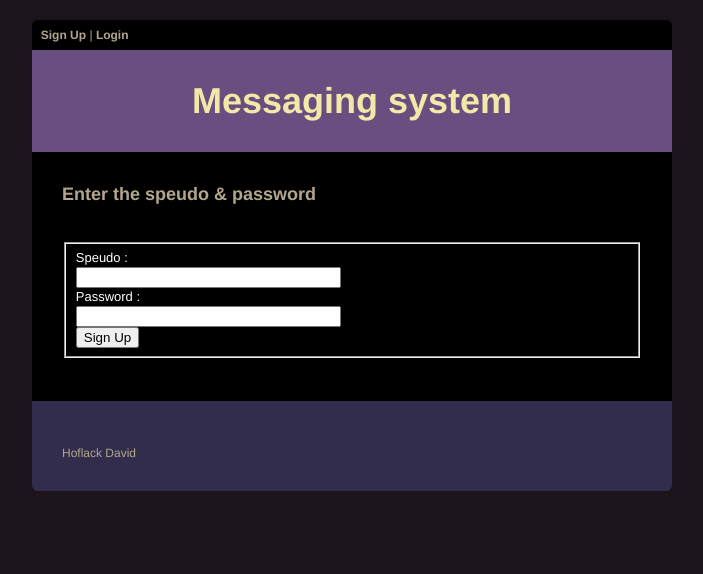
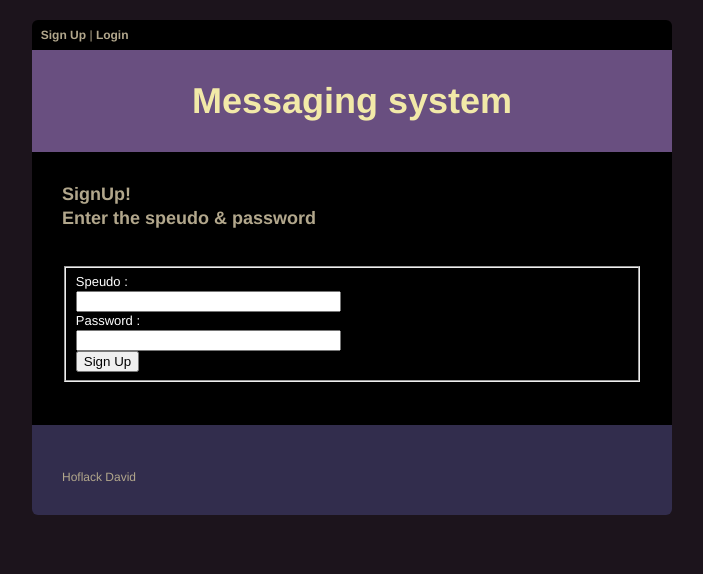
Before and after one commit to DrSithis/MessagingSystem, a PHP site: page /signup.php in a window 1280 px wide. Shown: the top 574 px of the page, without its empty margins (288-991 px from the left). Run offline with PHP 8.4, Linux system fonts and the light colour scheme.

Commit message:
signup regler

```diff
--- a/signup.php
+++ b/signup.php
@@ -1,13 +1,13 @@
 <?php
-
 require_once dirname(__FILE__) . '/core/core.php';
 require_once(VIEW . 'header.php');
 require_once(VIEW . 'contents_header.php');
 ?>
+
 <td class="w580" width="580">
         <p class="article-title" align="left">
             <singleline label="Title">
-                Enter the speudo & password
+                SignUp! <br> Enter the speudo & password
             </singleline>
         </p>
         <div class="article-content" align="left">
@@ -17,11 +17,11 @@ require_once(VIEW . 'contents_header.php');
                     <fieldset>
                         <div class="clearfix">
                             <label for="speudo">Speudo :</label>
-                            <div class="input"><input id="email" name="email" size="30" type="text" value="" /></div>
+                            <div class="input"><input id="speudo" name="speudo" size="30" type="text" value="" /></div>
                         </div>
                         <div class="clearfix">
                             <label for="password">Password :</label>
-                            <div class="input"><input id="mdp" name="mdp" size="30" type="password" /></div>
+                            <div class="input"><input id="password" name="password" size="30" type="password" /></div>
                         </div>
                         <div class="form-actions">
                             <input class="btn btn-large btn-primary" name="bt" id="submit" type="submit" value="Sign Up"/>
@@ -40,31 +40,23 @@ require_once(VIEW . 'contents_header.php');
 
 <?php
 if (!empty($_POST) && !empty($_POST['bt'])) {
-    echo 'dans if';
 
     $speudo = mysql_real_escape_string(var_post('speudo'));
     $password = crypt(var_post('password'));
     $sid = md5($speudo . time());
 
-    echo $speudo;
-
     $usersignin = new User($speudo,$password,$sid);
 
-    echo $usersignin->getSpeudo();
-
-    $insert = $usermanager->insertUser($usersignin->getSpeudo(),$usersignin->getPassword(),$usersignin->getSid());
-
-    echo $insert;
+    $insert = $usermanager->insertUser($usersignin->getSpeudo,$usersignin->getPassword,$usersignin->getSid);
 
     if ($insert != 1) {
         $_SESSION['users'] = 'erreur';
         header('location: signup.php');
-        exit;
     } else {
+        echo 'else';
         $_SESSION['users'] = 'signin';
         setcookie('signin',$sid, time()+3600);
-        header('location: index.php');
-        exit;
+        header('location : index.php');
     }
 }
 
```
Also changed, not shown: login.php (+7 -5 lines).
